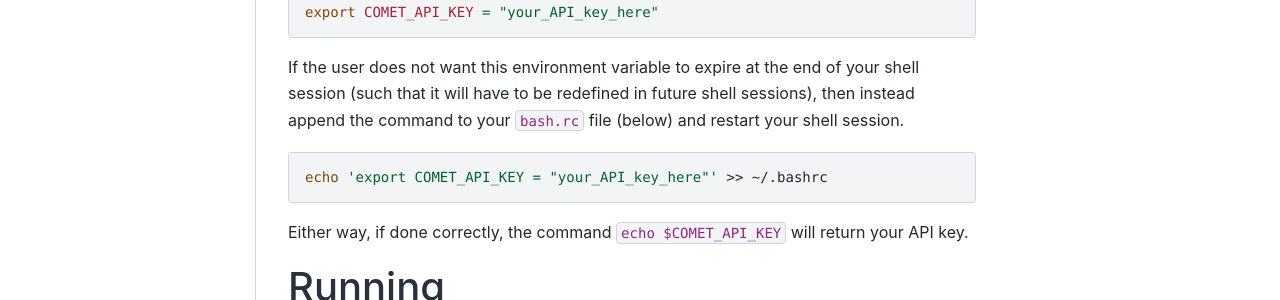
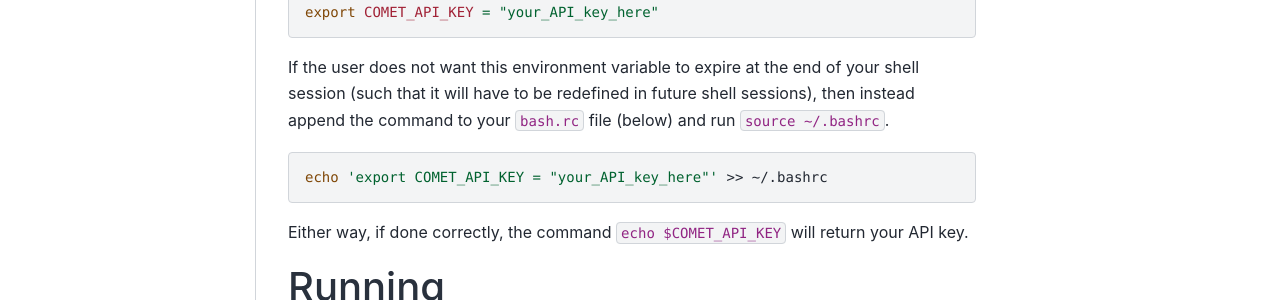
Before and after one commit to nannau/ClimatExML, a Jupyter Book: the page built from docs/tracking.md, in a window 1280 px wide and 1277 px high. Shown: the part 748-1048 px from the top of the window. Built offline with Jupyter Book 1.0.4 settings and Sphinx 7.4.7 and the Sphinx Book theme 1.1.4, drawn with Linux system fonts in a browser that asks for light colours.

Commit message:
addition + minor correction to tracking documentation

````diff
--- a/docs/tracking.md
+++ b/docs/tracking.md
@@ -29,7 +29,7 @@ In this environment, create an environment variable called `COMET_API_KEY` whose
 ```bash
 export COMET_API_KEY = "your_API_key_here"
 ```
-If the user does not want this environment variable to expire at the end of your shell session (such that it will have to be redefined in future shell sessions), then instead append the command to your `bash.rc` file (below) and restart your shell session.
+If the user does not want this environment variable to expire at the end of your shell session (such that it will have to be redefined in future shell sessions), then instead append the command to your `bash.rc` file (below) and run `source ~/.bashrc`.
 ```bash
 echo 'export COMET_API_KEY = "your_API_key_here"' >> ~/.bashrc
 ```
````
